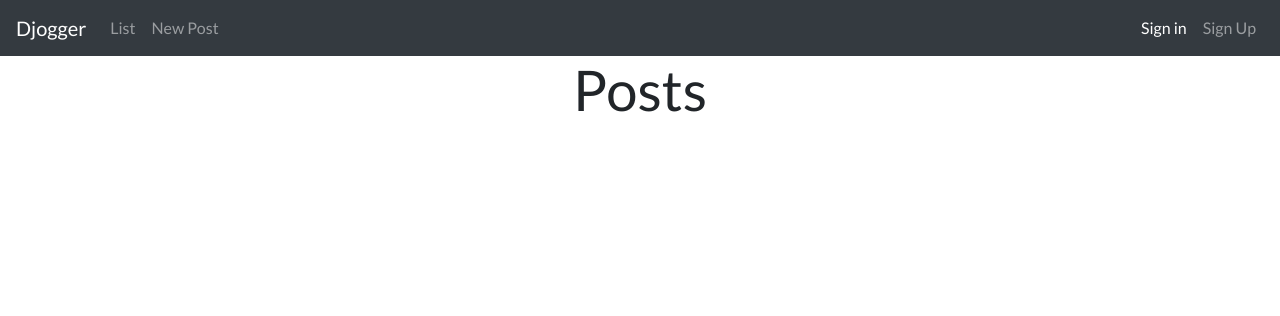
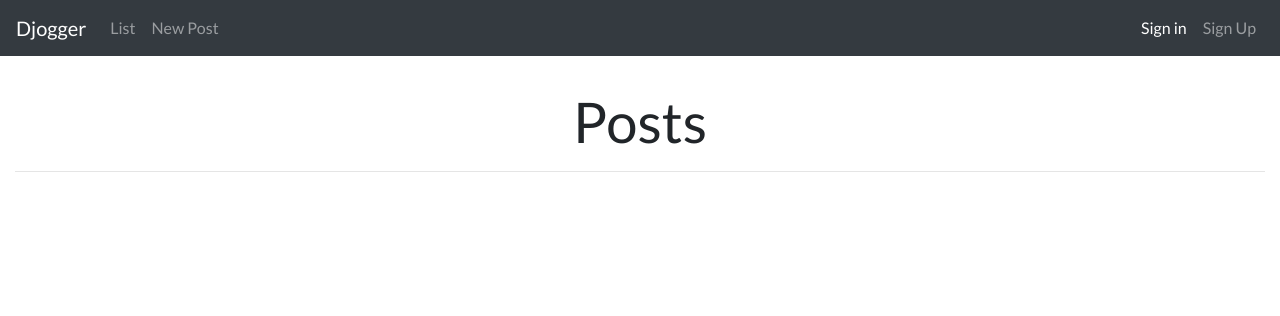
Before and after one commit to atokos/django-blog, a Django app: page /posts/ in a window 1280 px wide. Shown: the top 316 px of the page. Run offline with Django 3.2, Linux system fonts and the light colour scheme; data that the repository does not hold is empty; some libraries are stand-ins or nearby versions.

Commit message:
Styling for homepage and listpage

```diff
--- a/posts/templates/posts/list.html
+++ b/posts/templates/posts/list.html
@@ -1,10 +1,11 @@
 {% extends 'base.html' %}
 
 {% block content %}
-    <div class="container-fluid padding">
+    <div class="container-fluid padding-bottom padding-top">
     <div class="row featured text-center">
         <div class="col-12">
             <h1 class="display-4">Posts</h1>
+            <hr class="center">
         </div>
     </div>
     </div>
@@ -12,8 +13,8 @@
     <div class="container-fluid padding">
     <div class="row padding">
         {% for post in post_list %}
-        <div class="col-sm-4 card-deck">
-            <div class="card post-item">
+        <div class="col-sm-12 col-md-6 col-lg-4 card-deck">
+            <div class="card">
                 <div class="card-body">
                     <h3 class="card-title">{{ post.title }}</h3>
                     <p class="card-text">by {{ post.posted_by }}</p>
--- a/static/css/base.css
+++ b/static/css/base.css
@@ -7,10 +7,18 @@
     font-family: Lato, sans-serif;
     text-decoration: none;
 }
-.padding {
+.padding-bottom {
     padding-bottom: 2em;
+}
+.padding-top {
+    padding-top: 2em;
 }
 .btn {
     min-width: 8em;
     margin: auto 0.3em;
 }
+.center hr {
+    text-align: center;
+    margin-left: auto;
+    margin-right: auto;
+}
--- a/templates/home.html
+++ b/templates/home.html
@@ -14,6 +14,7 @@
                 {% else %}
                     <h1 class="display-5">Get started</h1>
                 {% endif %}
+            <hr class="center">
             </div>
         </div>
         <div class="row padding">
```
